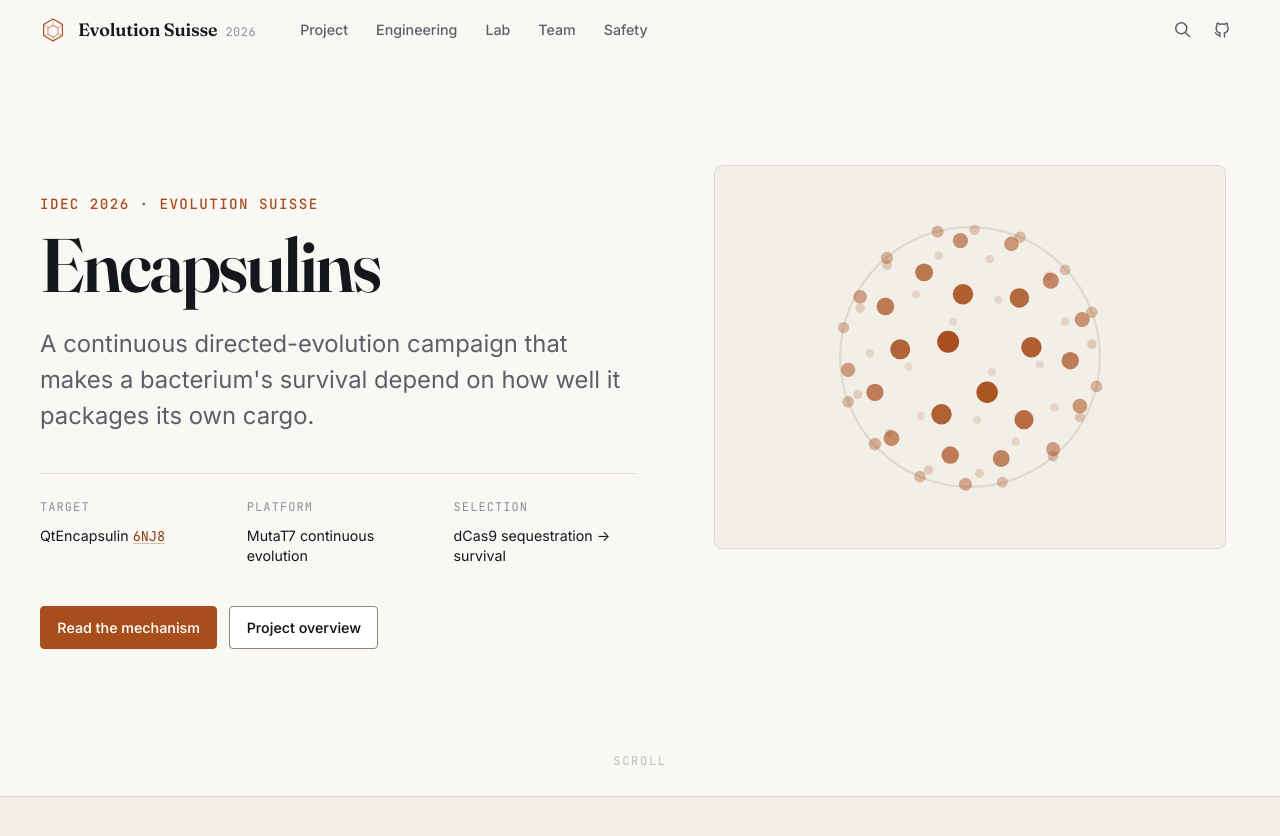
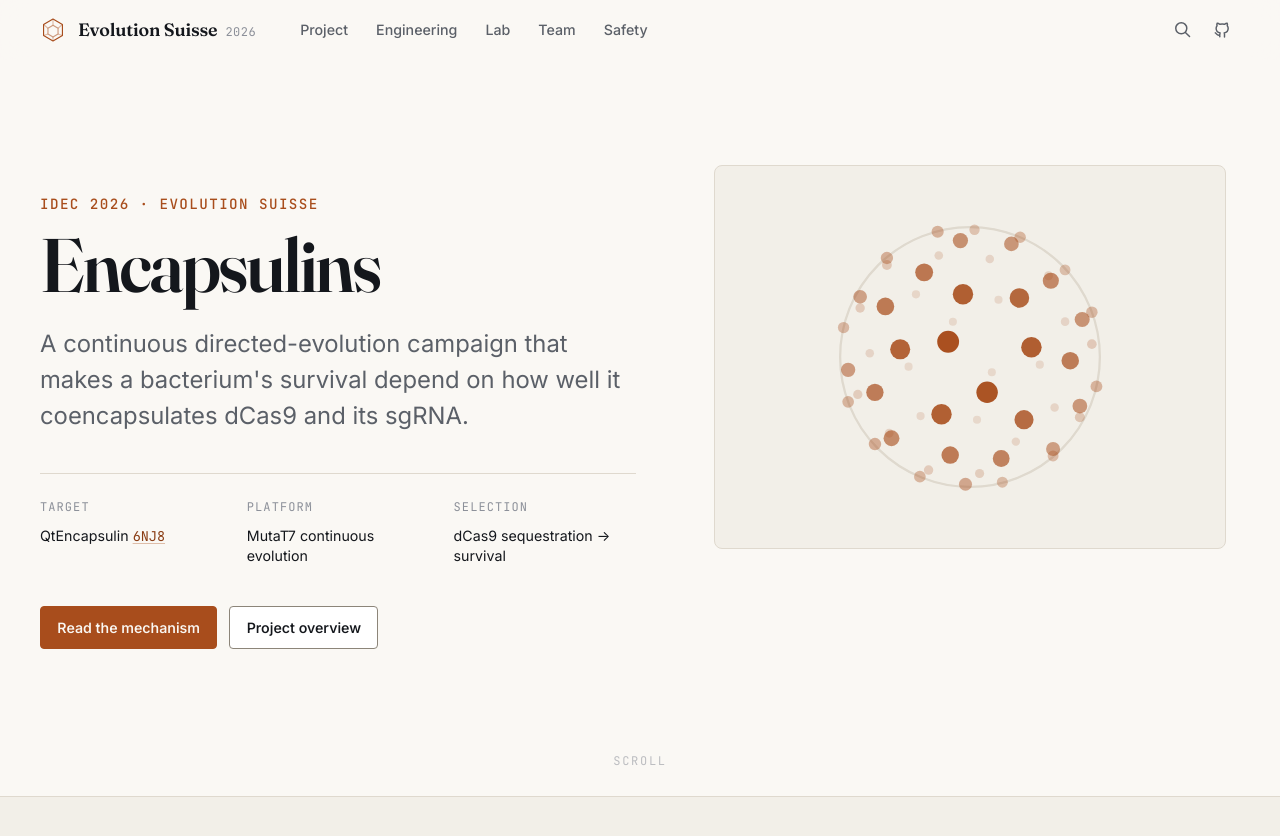
Before and after one commit to idec-teams/2026_Evolution_Suisse_2026, an MkDocs documentation site: the page built from docs/index.md, in a window 1280 px wide and 900 px high. Shown: the top 836 px of the window. Built offline with MkDocs 1.6.1, drawn with Linux system fonts in a browser that asks for light colours.

Commit message:
Change wording

```diff
--- a/docs/index.md
+++ b/docs/index.md
@@ -3,7 +3,7 @@ template: home.html
 headline: Encapsulins
 standfirst: >-
   A continuous directed-evolution campaign that makes a bacterium's survival
-  depend on how well it packages its own cargo.
+  depend on how well it coencapsulates dCas9 and its sgRNA.
 description: >-
   Evolution Suisse 2026 — continuous directed evolution of QtEncapsulin
   nanocompartments for programmable mRNA and protein encapsulation.
```
